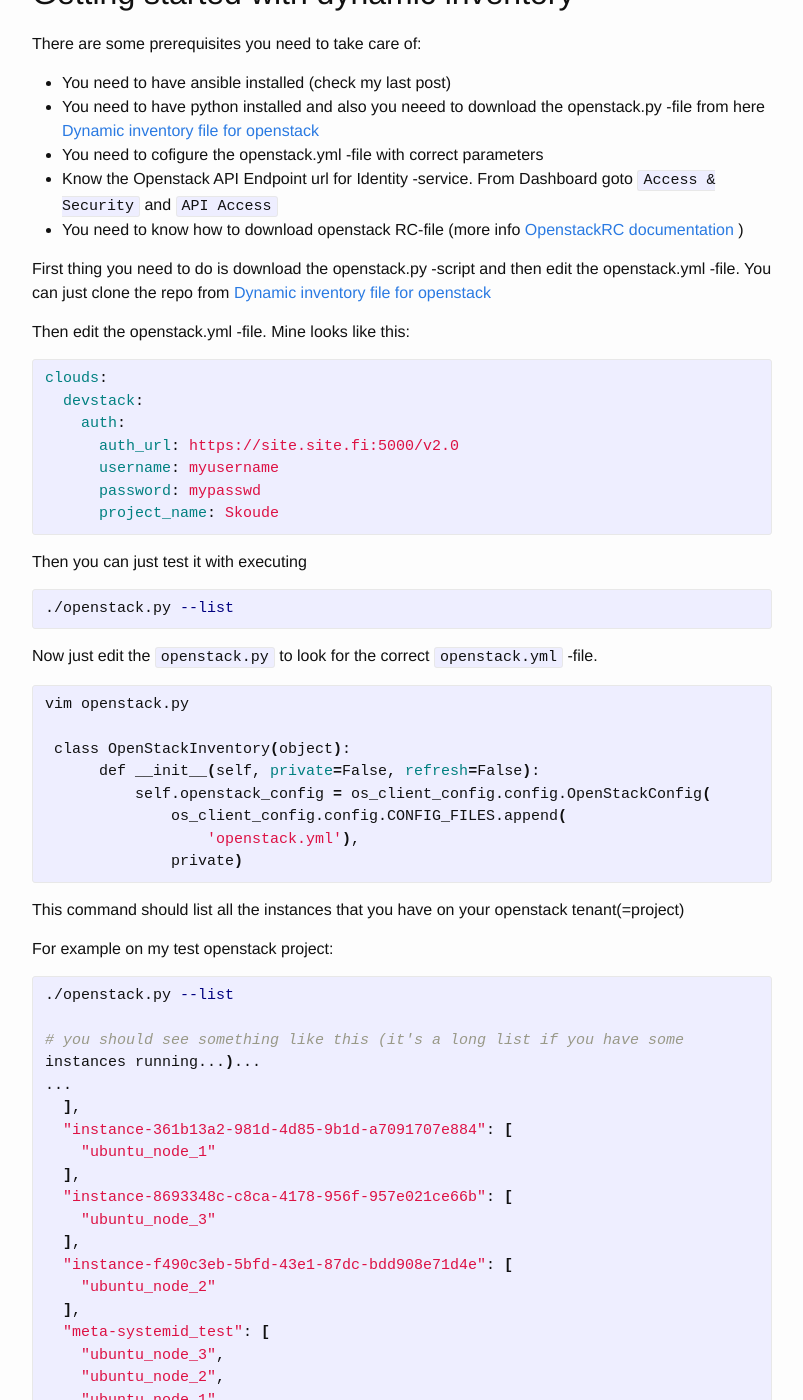
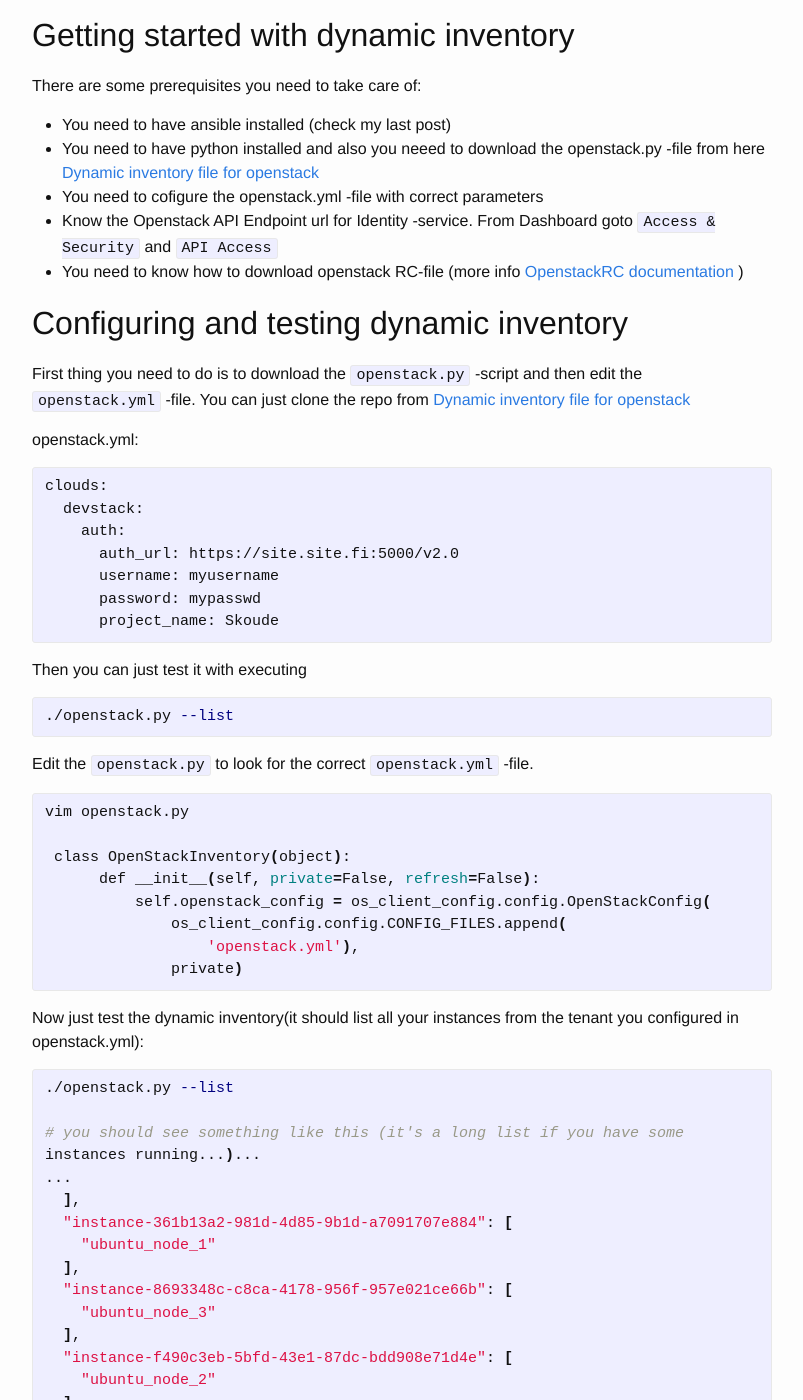
Before and after one commit to skoude/skoude.github.io, a Jekyll site: the page built from _posts/2015-07-08-Using-dynamic-inventory.markdown, in a window 1280 px wide and 1400 px high, scrolled down 348 px. Shown: the whole window, without its empty margins (238-1041 px from the left). Built offline with Jekyll 4.4.1, drawn with Linux system fonts in a browser that asks for light colours; comment, search, counter and statistics services are not loaded; some of the changed text lies outside the part shown.

Commit message:
added post

```diff
--- a/_posts/2015-07-08-Using-dynamic-inventory.markdown
+++ b/_posts/2015-07-08-Using-dynamic-inventory.markdown
@@ -25,14 +25,16 @@
 *  Know the Openstack API Endpoint url for Identity -service. From Dashboard goto `Access & Security` and `API Access`
 *  You need to know how to download openstack RC-file (more info [OpenstackRC documentation](http://docs.openstack.org/cli-reference/content/cli_openrc.html) )
 
-First thing you need to do is download the openstack.py -script and then
-edit the openstack.yml -file.
+
+## Configuring and testing dynamic inventory
+
+First thing you need to do is to download the `openstack.py` -script and then
+edit the `openstack.yml` -file.
 You can just clone the repo from [Dynamic inventory file for
   openstack](https://github.com/lukaspustina/dynamic-inventory-for-ansible-with-openstack)
 
-  Then edit the openstack.yml -file. Mine looks like this:
-
-{% highlight yml %}
+ openstack.yml:
+{% highlight bash%}
 clouds:
   devstack:
     auth:
@@ -66,10 +68,10 @@
 {% endhighlight %}
 
 
-This command should list all the instances that you have on your
-openstack tenant(=project)
 
-For example on my test openstack project:
+
+Now just test the dynamic inventory(it should list all your instances
+from the tenant you configured in openstack.yml):
 {% highlight bash %}
 ./openstack.py --list
 
@@ -100,9 +102,7 @@
 {% endhighlight %}
 
 
-Now you can just use the inventory like
-nsible
-
+Now, just use the inventory in ansible
 {% highlight bash %}
 ansible -i openstack.py your_host -m service -a 'name=nginx state=restarted'
 
@@ -121,11 +121,9 @@
 `openstack.py`, `openstack.yml` and your normal inventory file (for
 example host) to this inventory directory.
 
-Now, because all of our inventories are on a sub folder called
+Because all of our inventories are on a sub-folder called
 `inventory` we can just point the ansible to use that directory as
-inventory file.
-
-For example just execute a command
+inventory file:
 
 {% highlight bash %}
 ansible -i inventory your_host -m service -a 'name=ssh state=restarted'
```
Also changed, not shown: other parts of _posts/2015-07-08-Using-dynamic-inventory.markdown (+2 -2 lines), _drafts/2015-06-22-Creating-cloud-infrastructure_part_1 copy.markdown (renamed from _posts/2015-06-22-Creating-cloud-infrastructure_part_1 copy.markdown), 7 other files.
